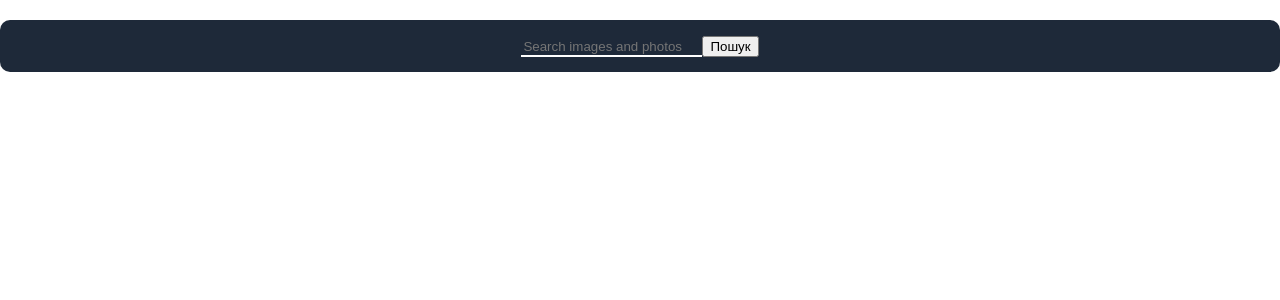
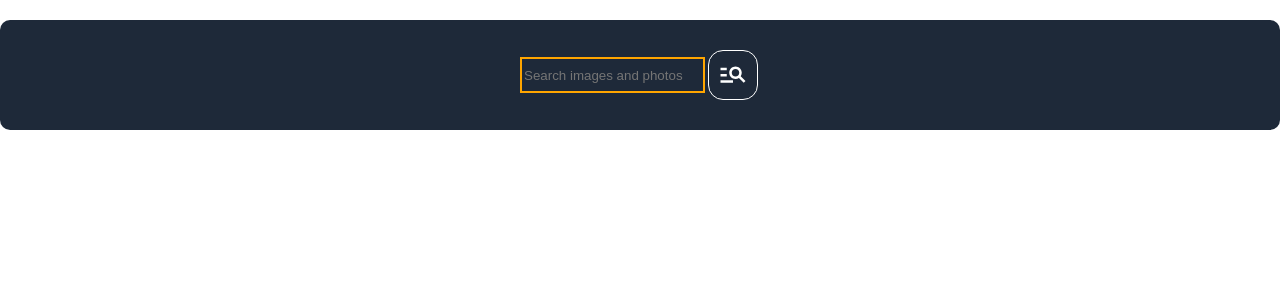
Before and after one commit to IhorRykun/goit-react-hw-03-image-finder, a React (Create React App) app: page / in a window 1280 px wide. Shown: the top 300 px of the page. Built offline with nearby package versions, Linux system fonts and the light colour scheme.

Commit message:
update button Loader

```diff
--- a/package.json
+++ b/package.json
@@ -16,7 +16,8 @@
     "prop-types": "^15.8.1",
     "react": "^18.1.0",
     "react-dom": "^18.1.0",
-    "react-icons": "^4.6.0",
+    "react-icons": "^4.7.1",
+    "react-loader-spinner": "^5.3.4",
     "react-scripts": "5.0.1",
     "web-vitals": "^2.1.3"
   },
--- a/src/App/App.jsx
+++ b/src/App/App.jsx
@@ -5,6 +5,8 @@ import { Modal } from './components/Modal/Modal';
 import { fetchImg, needValues } from './API_Fetch/APi_Fetch';
 import { ButtonLoadImg } from './components/Button/ButtonLoadImg';
 import css from './App.module.css';
+import { Bars } from 'react-loader-spinner';
+
 export class App extends Component {
   state = {
     images: [],
@@ -81,6 +83,7 @@ export class App extends Component {
         <header className={css.container}>
           <SearchForm onSubmit={this.onSubmitForm} />
         </header>
+        {isLoading && <Bars />}
         <main className={css.container_main}>
           <ImgGalleryList images={images} onOpenModal={this.openModal} />
           {images.length !== 0 && !isLoading && !allImages && (
--- a/src/App/App.module.css
+++ b/src/App/App.module.css
@@ -1,7 +1,7 @@
 .container {
   background-color: #1e2939;
   margin-top: 20px;
-  padding: 15px 0;
+  padding: 30px 0;
   border-radius: 10px;
   display: flex;
   text-align: center;
--- /dev/null
+++ b/src/App/Loader/Loader.styled.jsx
@@ -0,0 +1,6 @@
+import styled from '@emotion/styled';
+
+export const WraperLoader = styled.div`
+  display: flex;
+  align-items: center;
+`;
--- a/src/App/components/Modal/Modal.jsx
+++ b/src/App/components/Modal/Modal.jsx
@@ -27,7 +27,7 @@ export class Modal extends Component {
     return (
       <ModalBackDrop onClick={this.onBackDropClick}>
         <MidalContent>
-          <img src={largeImage} style={{ width: '640px' }} alt={alt} />
+          <img src={largeImage} style={{ width: '1024px' }} alt={alt} />
         </MidalContent>
       </ModalBackDrop>
     );
--- a/src/App/components/Searchbar/Searchbar.jsx
+++ b/src/App/components/Searchbar/Searchbar.jsx
@@ -1,6 +1,6 @@
 import { Component } from 'react';
 import css from '../Searchbar/Searchbar.module.css';
-
+import { MdManageSearch } from 'react-icons/md';
 export class SearchForm extends Component {
   state = {
     searchQuery: '',
@@ -8,7 +8,7 @@ export class SearchForm extends Component {
 
   handleChange = e => {
     this.setState({
-      searchQuery: e.target.value,
+      searchQuery: e.currentTarget.value,
     });
   };
 
@@ -31,7 +31,7 @@ export class SearchForm extends Component {
     const { searchQuery } = this.state;
     return (
       <header>
-        <form onSubmit={this.handleSubmit}>
+        <form className={css.formStyle} onSubmit={this.handleSubmit}>
           <input
             className={css.input}
             onChange={this.handleChange}
@@ -41,7 +41,9 @@ export class SearchForm extends Component {
             placeholder="Search images and photos"
             autoFocus
           />
-          <button type="submit">Пошук</button>
+          <button className={css.buttonSearch} type="submit">
+            <MdManageSearch style={{ width: '30px', height: '30px' }} />
+          </button>
         </form>
       </header>
     );
--- a/src/App/components/Searchbar/Searchbar.module.css
+++ b/src/App/components/Searchbar/Searchbar.module.css
@@ -1,3 +1,7 @@
+.formStyle {
+  display: flex;
+  align-items: center;
+}
 
 .input {
   color: white;
@@ -5,4 +9,27 @@
   border-bottom: 2px solid white;
   outline: none;
   background-color: transparent;
+  height: 30px;
 }
+
+.input:hover,
+.input:focus {
+  outline: 2px solid orange;
+  border: none;
+}
+
+.buttonSearch {
+  width: 50px;
+  height: 50px;
+  background-color: #1e2939;
+  color: white;
+  margin-left: 5px;
+  border-radius: 15px;
+  cursor: pointer;
+  border: 1px solid white;
+}
+
+.buttonSearch:hover,
+.buttonSearch:focus {
+  border: 1px solid orange;
+}
```
Also changed, not shown: src/App/Loader/Loader.jsx (added, +17 -0 lines), 1 other file (tests, documents, lock files or other folders).
